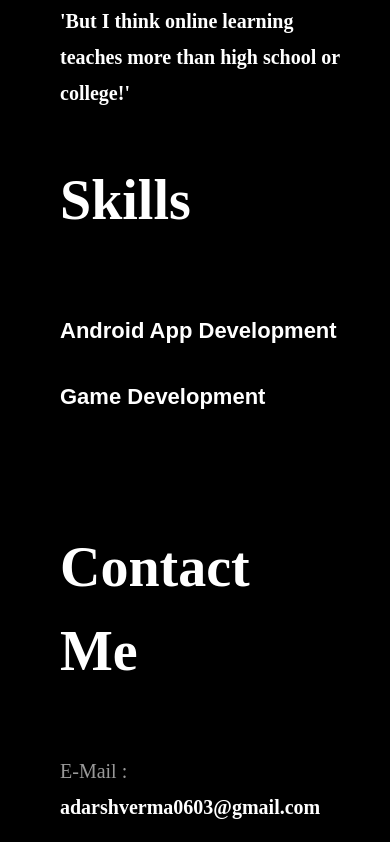
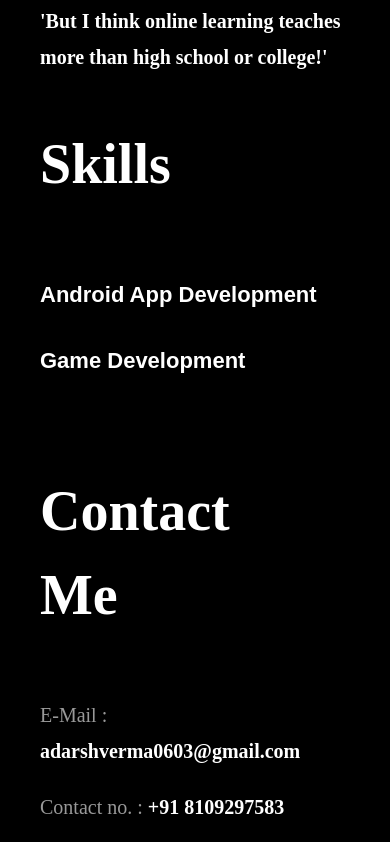
Before and after one commit to Adarsh0603/Portfolio, a plain HTML site: page about.html in a window 390 px wide. Shown: the part 1620-2462 px from the top of the page. Drawn offline with Linux system fonts and the light colour scheme; a web font is replaced by a local one.

Commit message:
Update style.css

```diff
--- a/css/style.css
+++ b/css/style.css
@@ -353,7 +353,7 @@ list-style: none;
 }
 #education li{
     float: left;
-    margin-left: 30px;
+
 }
 
 
@@ -470,7 +470,7 @@ width: 80%;
 }
     #education
     {
-        margin: 20px;
+        margin: 0px;
     }
 #education ul,li{
 
```
